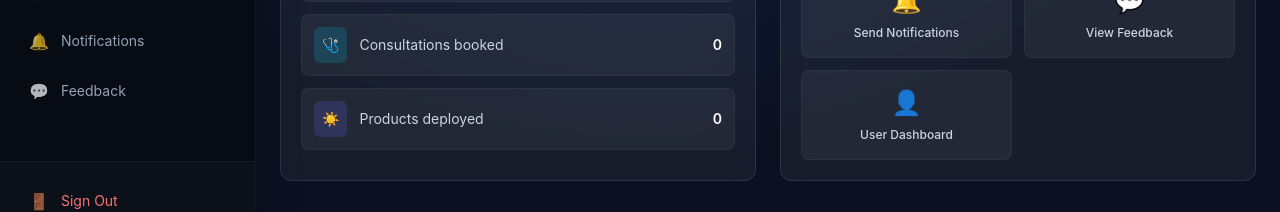
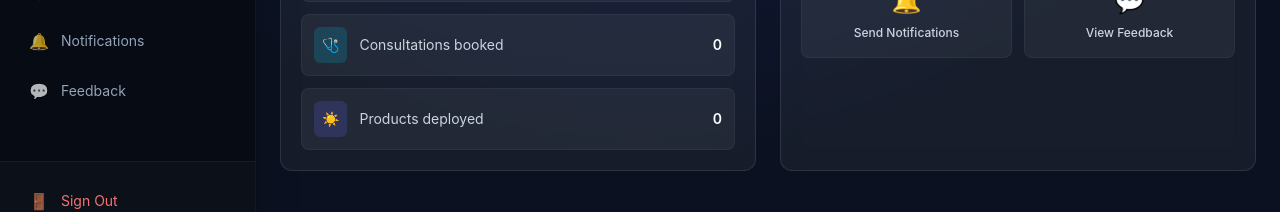
Before and after one commit to akshara-minoli/solar-aid-web, a React (Vite) app in the folder client/: page /admin/dashboard in a window 1280 px wide. Shown: the part 560-772 px from the top of the page. Built offline with nearby package versions, Linux system fonts and the light colour scheme; no server answers; sample sign-in values are in the browser's storage.

Commit message:
UI: Remove User Dashboard quick action from admin panel

```diff
--- a/client/src/pages/AdminDashboard.jsx
+++ b/client/src/pages/AdminDashboard.jsx
@@ -80,7 +80,6 @@ export default function AdminDashboard() {
     { href: '/admin/education', label: 'Manage Education', icon: '📚' },
     { href: '/admin/notifications', label: 'Send Notifications', icon: '🔔' },
     { href: '/admin/feedback', label: 'View Feedback', icon: '💬' },
-    { href: '/home', label: 'User Dashboard', icon: '👤' },
   ]
 
   return (
```
